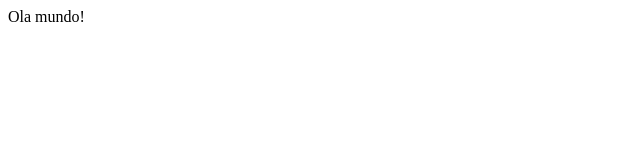
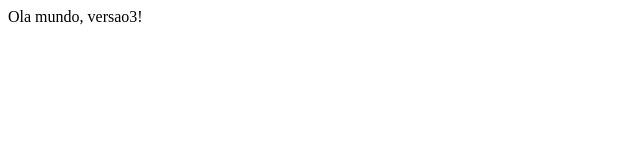
Before and after one commit to Alanmessia/devops2, a plain HTML site: page index.html in a window 1280 px wide. Shown: the full height of the page, 0-640 px from the left. Drawn offline with Linux system fonts and the light colour scheme.

Commit message:
finalizando index

```diff
--- a/index.html
+++ b/index.html
@@ -5,6 +5,6 @@
 <title>Projeto Novo</title>
 </head>
 <body>
-Ola mundo!
+Ola mundo, versao3!
 </body>
 </html>
```
